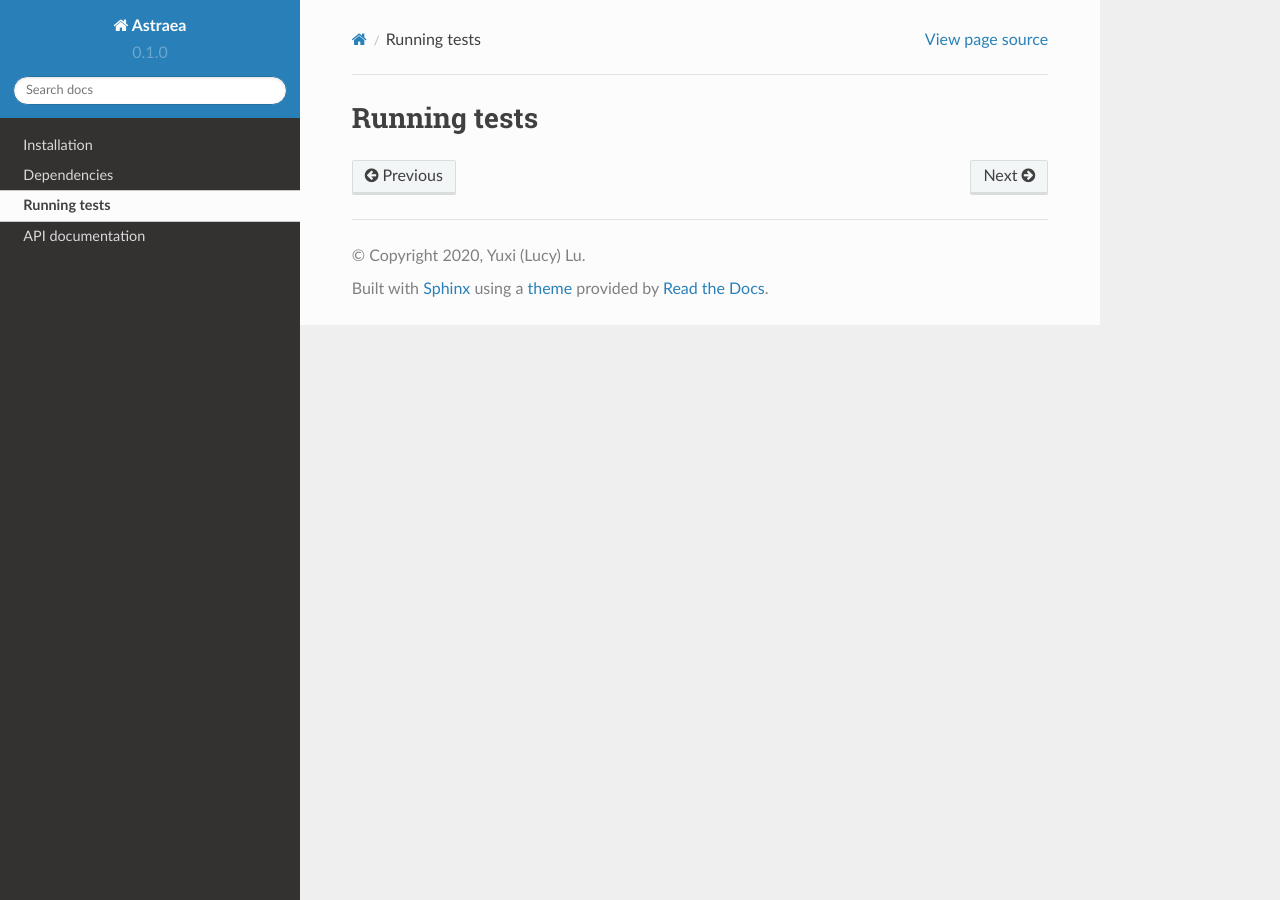
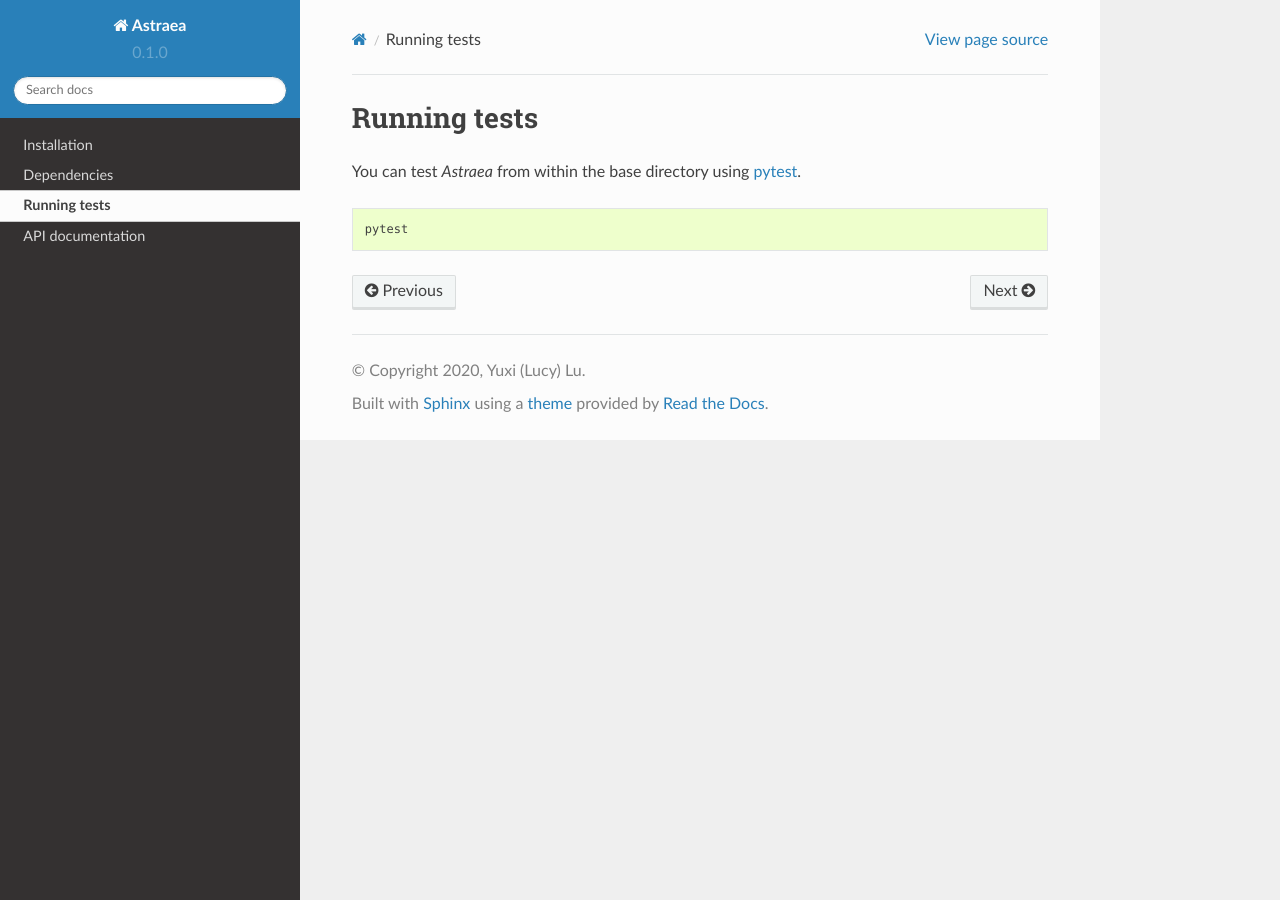
Before and after one commit to lyx12311/Astraea, a Sphinx documentation site: the page built from docs/user/tests.rst, in a window 1280 px wide. Built offline with Sphinx 7.4.7 and the Read the Docs theme 2.0.0, drawn with Linux system fonts in a browser that asks for light colours; pages that are not in the unit, such as notebooks, are missing from menus; the version number is read from the project's files by our own code.

Commit message:
test document

```diff
--- a/docs/user/tests.rst
+++ b/docs/user/tests.rst
@@ -1,2 +1,8 @@
 Running tests
 ============
+You can test *Astraea* from within the base directory using `pytest
+<https://docs.pytest.org/en/latest/>`_.
+
+.. code-block:: bash
+
+    pytest
```
